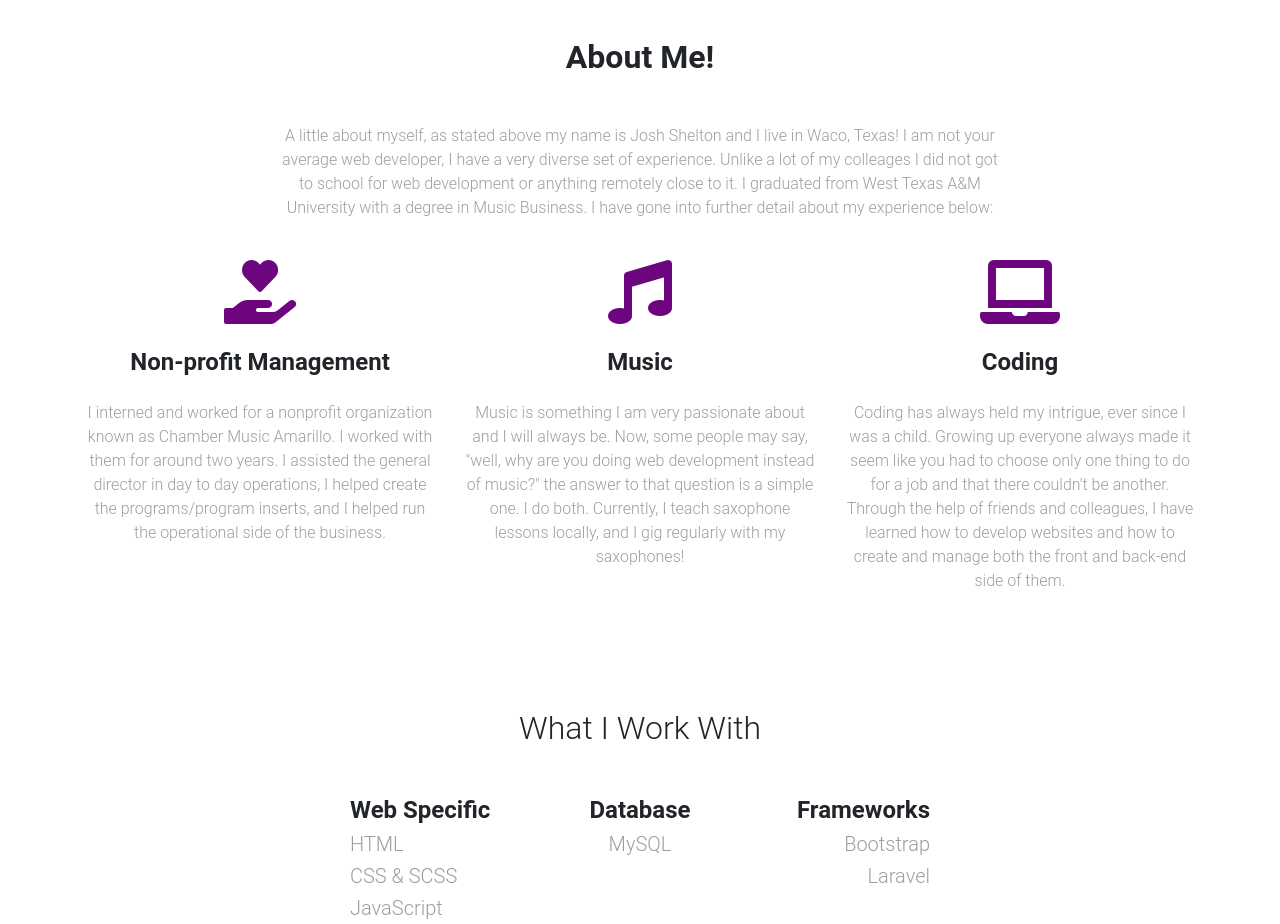
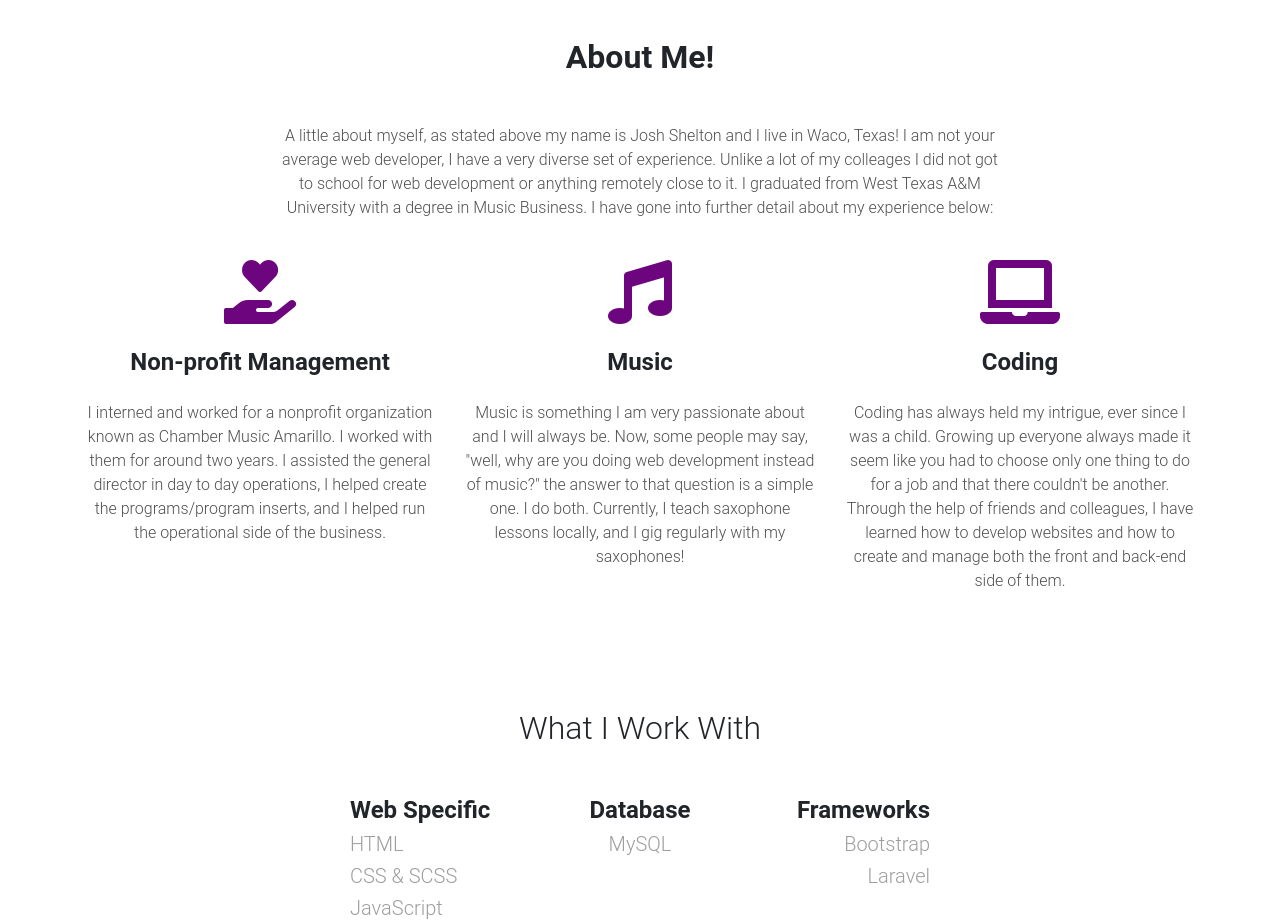
Before and after one commit to ClassicSax/Resume, a plain HTML site: page index.html in a window 1280 px wide. Shown: the part 860-1784 px from the top of the page. Drawn offline with nearby package versions, Linux system fonts and the light colour scheme.

Commit message:
Darkend the text

```diff
--- a/index.html
+++ b/index.html
@@ -93,7 +93,7 @@
         <div class="col-md-8">
 
           <!-- Description -->
-          <p class="grey-text">A little about myself, as stated above my name is Josh Shelton and I live in Waco, Texas! I am not your average web developer, I have a very diverse set of experience. Unlike a lot of my colleages I did not got to school for web development or anything remotely close to it. I graduated from West Texas A&M University with a degree in Music Business. I have gone into further detail about my experience below: </p>
+          <p class="dark-grey-text">A little about myself, as stated above my name is Josh Shelton and I live in Waco, Texas! I am not your average web developer, I have a very diverse set of experience. Unlike a lot of my colleages I did not got to school for web development or anything remotely close to it. I graduated from West Texas A&M University with a degree in Music Business. I have gone into further detail about my experience below: </p>
 
         </div>
         <!--Grid column-->
@@ -108,7 +108,7 @@
         <div class="col-md-4 mb-5">
           <i class="fas fa-hand-holding-heart fa-4x" style="color: #6c057e;"></i>
           <h4 class="my-4 font-weight-bold">Non-profit Management</h4>
-          <p class="grey-text">I interned and worked for a nonprofit organization known as Chamber Music Amarillo. I worked with them for around two years. I assisted the general director in day to day operations, I helped create the programs/program inserts, and I helped run the operational side of the business. </p>
+          <p class="dark-grey-text">I interned and worked for a nonprofit organization known as Chamber Music Amarillo. I worked with them for around two years. I assisted the general director in day to day operations, I helped create the programs/program inserts, and I helped run the operational side of the business. </p>
         </div>
         <!--Grid column-->
 
@@ -117,7 +117,7 @@
 
           <i class="fas fa-music fa-4x" style="color: #6c057e;"></i>
           <h4 class="my-4 font-weight-bold">Music</h4>
-          <p class="grey-text">Music is something I am very passionate about and I will always be. Now, some people may say, "well, why are you doing web development instead of music?" the answer to that question is a simple one. I do both. Currently, I teach saxophone lessons locally, and I gig regularly with my saxophones!</p>
+          <p class="dark-grey-text">Music is something I am very passionate about and I will always be. Now, some people may say, "well, why are you doing web development instead of music?" the answer to that question is a simple one. I do both. Currently, I teach saxophone lessons locally, and I gig regularly with my saxophones!</p>
         </div>
         <!--Grid column-->
 
@@ -125,7 +125,7 @@
         <div class="col-md-4 mb-1">
           <i class="fas fa-laptop fa-4x" style="color: #6c057e;"></i>
           <h4 class="my-4 font-weight-bold">Coding</h4>
-          <p class="grey-text">Coding has always held my intrigue, ever since I was a child. Growing up everyone always made it seem like you had to choose only one thing to do for a job and that there couldn't be another. Through the help of friends and colleagues, I have learned how to develop websites and how to create and manage both the front and back-end side of them.</p>
+          <p class="dark-grey-text">Coding has always held my intrigue, ever since I was a child. Growing up everyone always made it seem like you had to choose only one thing to do for a job and that there couldn't be another. Through the help of friends and colleagues, I have learned how to develop websites and how to create and manage both the front and back-end side of them.</p>
         </div>
         <!--Grid column-->
     </section>
```
